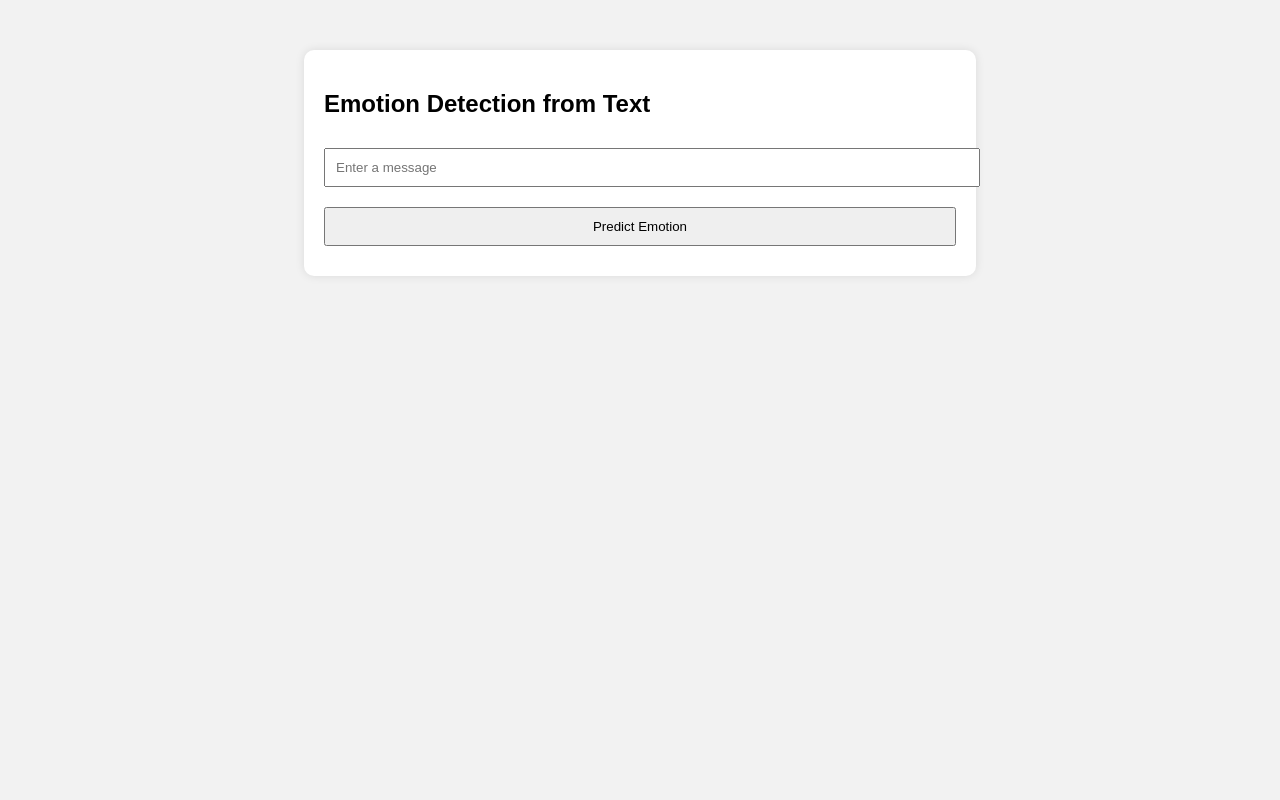
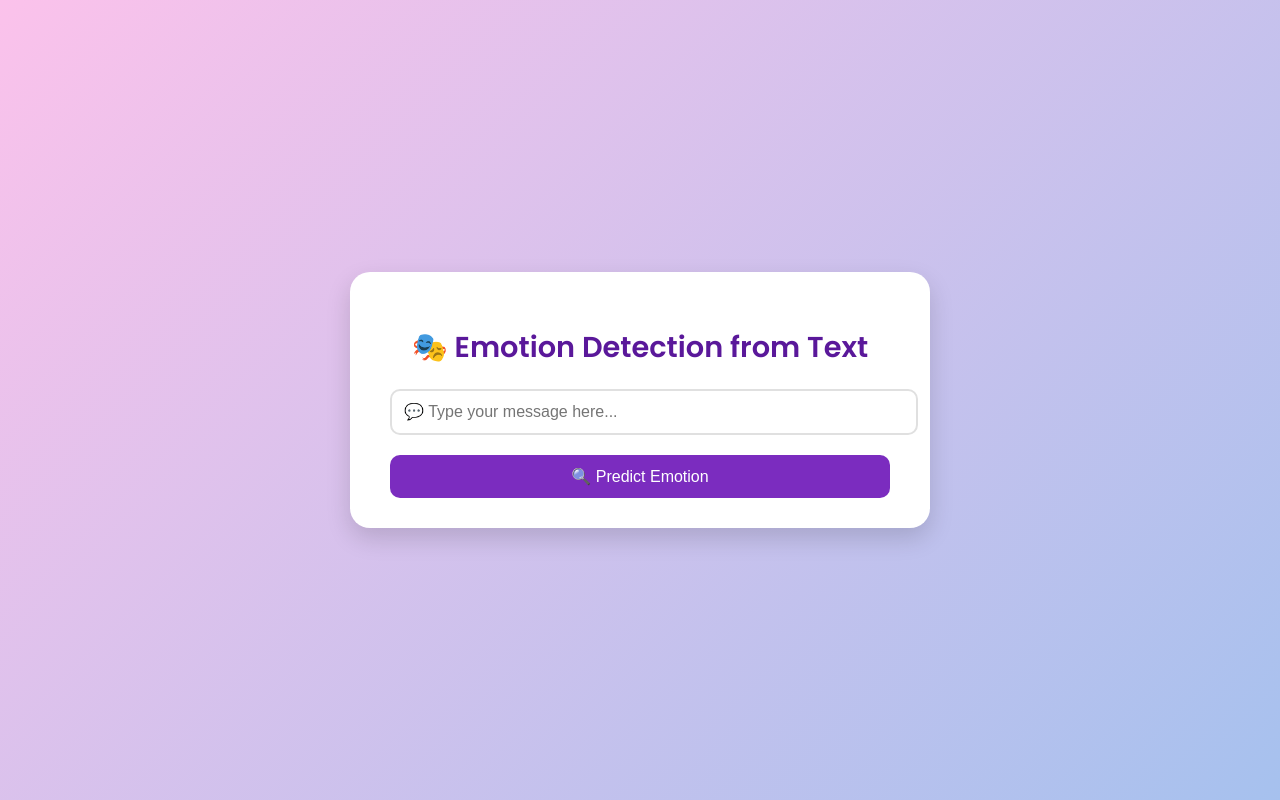
Before and after one commit to Sathish-ship-it007/ML-and-AI-Projects, a Flask app: page / in a window 1280 px wide. Run offline with Flask 3, Linux system fonts and the light colour scheme; parts of the project's set-up code (start-up, migrations or seed data) failed here and were passed over.

Commit message:
Modified HTML and CSS script

```diff
--- a/Emotion-detection-from-text/static/style.css
+++ b/Emotion-detection-from-text/static/style.css
@@ -1,19 +1,81 @@
+/* Base Styles */
 body {
-    font-family: Arial, sans-serif;
-    background-color: #f2f2f2;
+    font-family: 'Poppins', sans-serif;
+    background: linear-gradient(135deg, #fbc2eb 0%, #a6c1ee 100%);
+    margin: 0;
+    padding: 0;
 }
 
+/* Centering Wrapper */
+.wrapper {
+    display: flex;
+    justify-content: center;
+    align-items: center;
+    height: 100vh;
+}
+
+/* Container Box */
 .container {
-    width: 50%;
-    margin: auto;
-    padding: 20px;
-    background-color: white;
+    background-color: #ffffff;
+    padding: 30px 40px;
+    border-radius: 20px;
+    box-shadow: 0 10px 25px rgba(0, 0, 0, 0.15);
+    width: 100%;
+    max-width: 500px;
+    text-align: center;
+}
+
+/* Heading */
+.container h2 {
+    margin-bottom: 20px;
+    font-size: 1.8rem;
+    color: #5a189a;
+}
+
+/* Form Input */
+input[type="text"] {
+    width: 100%;
+    padding: 12px;
+    border: 2px solid #e0e0e0;
     border-radius: 10px;
-    margin-top: 50px;
-    box-shadow: 0 0 10px rgba(0, 0, 0, 0.1);
+    font-size: 1rem;
+    margin-bottom: 20px;
+    transition: all 0.3s;
 }
-input, button {
-    padding: 10px;
-    margin: 10px 0;
+
+input[type="text"]:focus {
+    border-color: #9d4edd;
+    box-shadow: 0 0 5px rgba(157, 78, 221, 0.2);
+    outline: none;
+}
+
+/* Button */
+button {
+    background-color: #7b2cbf;
+    color: white;
+    padding: 12px;
+    border: none;
+    border-radius: 10px;
     width: 100%;
+    font-size: 1rem;
+    cursor: pointer;
+    transition: background-color 0.3s;
 }
+
+button:hover {
+    background-color: #5a189a;
+}
+
+/* Result Output */
+.result {
+    margin-top: 25px;
+    background: #f3f0ff;
+    padding: 15px;
+    border-radius: 10px;
+    font-size: 1.1rem;
+}
+
+.result .emotion {
+    color: #3c096c;
+    font-weight: 600;
+}
--- a/Emotion-detection-from-text/templates/index.html
+++ b/Emotion-detection-from-text/templates/index.html
@@ -1,19 +1,27 @@
 <!DOCTYPE html>
-<html>
+<html lang="en">
 <head>
-    <title>Emotion Detection</title>
+    <meta charset="UTF-8">
+    <title>😊 Emotion Detection</title>
+    <link rel="icon" href="/static/emotion.png" type="image/png">
     <link rel="stylesheet" href="/static/style.css">
+    <link href="https://fonts.googleapis.com/css2?family=Poppins:wght@400;600&display=swap" rel="stylesheet">
 </head>
 <body>
-    <div class="container">
-        <h2>Emotion Detection from Text</h2>
-        <form method="POST" action="/predict">
-            <input type="text" name="message" placeholder="Enter a message" required>
-            <button type="submit">Predict Emotion</button>
-        </form>
-        {% if emotion %}
-            <p><strong>Predicted Emotion:</strong> {{ emotion }}</p>
-        {% endif %}
+    <div class="wrapper">
+        <div class="container">
+            <h2>🎭 Emotion Detection from Text</h2>
+            <form method="POST" action="/predict">
+                <input type="text" name="message" placeholder="💬 Type your message here..." required>
+                <button type="submit">🔍 Predict Emotion</button>
+            </form>
+
+            {% if emotion %}
+                <div class="result">
+                    <p>🎉 <strong>Predicted Emotion:</strong> <span class="emotion">{{ emotion }}</span></p>
+                </div>
+            {% endif %}
+        </div>
     </div>
 </body>
 </html>
```
